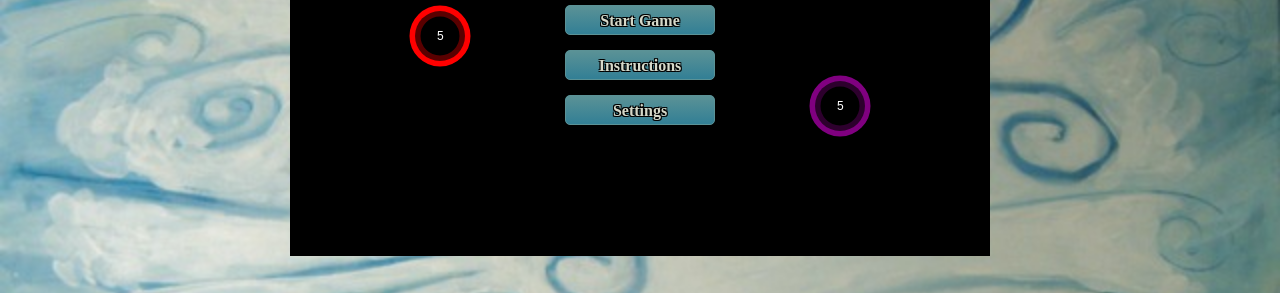
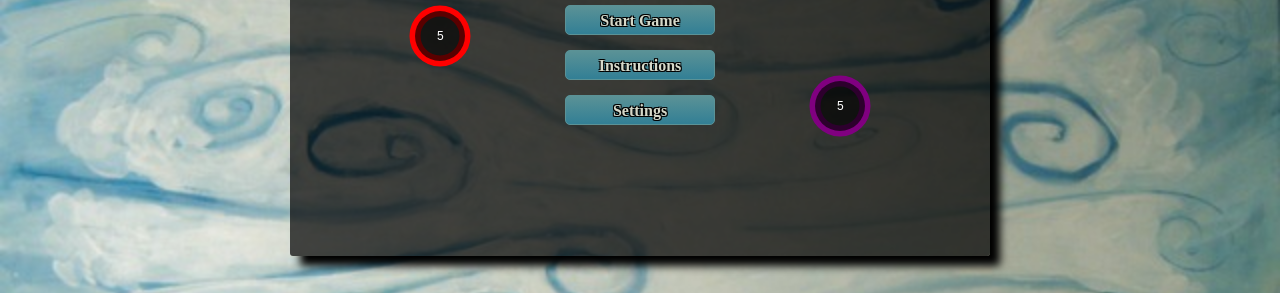
Before and after one commit to gmrempe/Aether, a website built with webpack: page index.html in a window 1280 px wide. Shown: the part 194-487 px from the top of the page. Built offline with nearby package versions, Linux system fonts and the light colour scheme; files whose address does not match are found by name.

Commit message:
move canvas styling to background.css, add box-shadow and radius

```diff
--- a/css/background.css
+++ b/css/background.css
@@ -4,8 +4,13 @@ body {
     background-image: url("../images/wind.jpg");
     background-size: cover;
     background-repeat: no-repeat;
-    /* background-color: #5b9296; */
     /* background-image: linear-gradient(to bottom, #5b9296 0%, #327f95 100%); */
+}
+
+#canvas {
+    background-color: rgba(0, 0, 0, .7);
+    border-radius: 3px;
+    box-shadow: 10px 10px 8px #000;
 }
 
 section {
--- a/index.html
+++ b/index.html
@@ -10,7 +10,7 @@
 
     <body>
         <section>
-            <canvas id="canvas" height="400" width="700" style="background-color: black">
+            <canvas id="canvas" height="400" width="700">
                     <p>Your browser does not support the required functionality for this game</p>
             </canvas>
             <nav>
```
